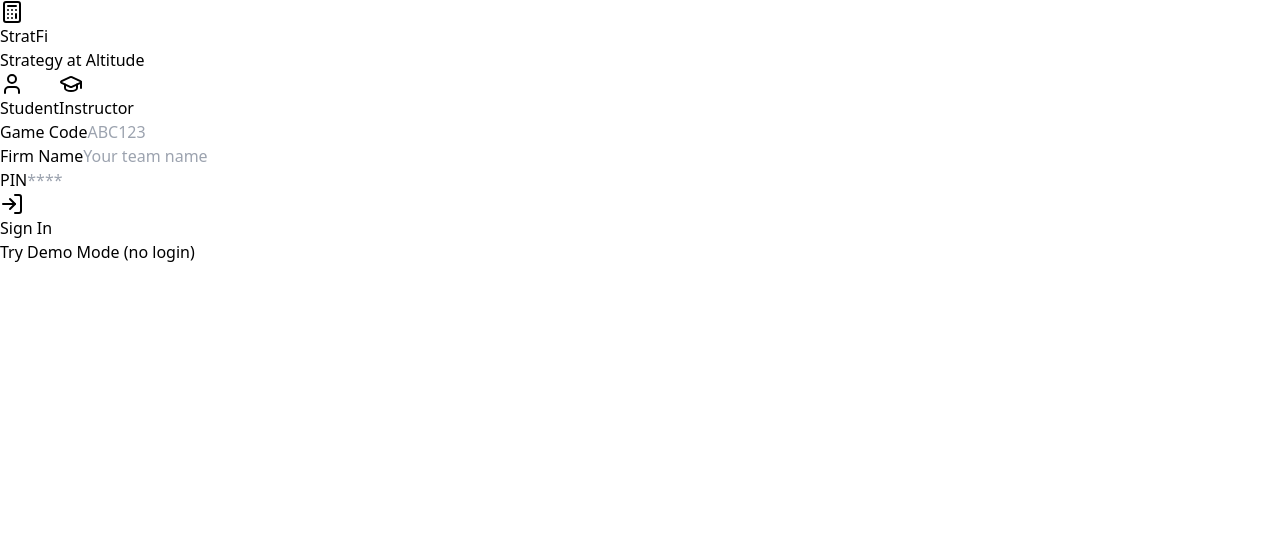
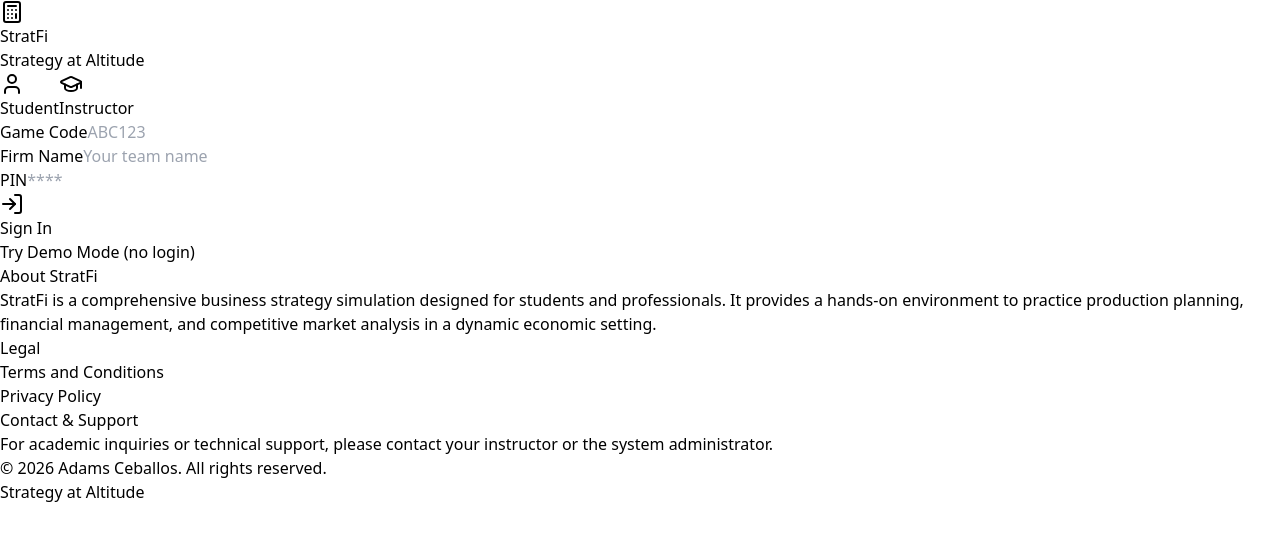
Before and after one commit to adamsconchallos/production-sim, a React (Vite) app: page / in a window 1280 px wide. Shown: the top 540 px of the page. Built offline with nearby package versions, Linux system fonts and the light colour scheme; no server answers; the HTML template or start-up script is replaced by a standard one.

Commit message:
feat: add footer with about, legal and copyright info

```diff
--- a/src/App.jsx
+++ b/src/App.jsx
@@ -27,6 +27,7 @@
 import SubmissionModal from './components/SubmissionModal';
 import SimpleChart from './components/charts/SimpleChart';
 import Leaderboard from './components/Leaderboard';
+import Footer from './components/ui/Footer';
 
 // --- Root App: Auth Gate ---
 export default function App() {
@@ -56,6 +57,8 @@
   // Not logged in and not in demo mode → show login
   if (!session && !demoMode) {
     return (
+      <div className="flex flex-col min-h-screen bg-slate-50">
+        <div className="flex-grow flex items-center justify-center py-12 px-4">
           <LoginPage
             onLoginStudent={loginStudent}
             onLoginInstructor={loginInstructor}
@@ -63,6 +66,9 @@
             onDemo={() => setDemoMode(true)}
             error={error}
           />
+        </div>
+        <Footer />
+      </div>
     );
   }
 
@@ -508,6 +514,8 @@
           gameData={gameData}
         />
 
+        <Footer />
+
       </main>
     </div>
   );
--- a/src/components/TeacherDashboard.jsx
+++ b/src/components/TeacherDashboard.jsx
@@ -28,6 +28,7 @@
 import DemandCurveEditor from './teacher/DemandCurveEditor';
 import LoanReviewPanel from './teacher/LoanReviewPanel';
 import InstructorLeaderboard from './InstructorLeaderboard';
+import Footer from './ui/Footer';
 
 function generatePin() {
   return String(Math.floor(1000 + Math.random() * 9000));
@@ -1087,6 +1088,7 @@
             </div>
           </div>
         )}
+        <Footer />
       </main>
     </div>
   );
--- /dev/null
+++ b/src/components/ui/Footer.jsx
@@ -0,0 +1,45 @@
+import React from 'react';
+
+const Footer = () => {
+  const currentYear = new Date().getFullYear();
+
+  return (
+    <footer className="max-w-7xl mx-auto mt-12 pb-8 px-4 text-slate-500 border-t border-slate-200 pt-8">
+      <div className="grid grid-cols-1 md:grid-cols-3 gap-8">
+        <div>
+          <h4 className="font-bold text-slate-900 mb-3 text-sm uppercase tracking-wider">About StratFi</h4>
+          <p className="text-sm leading-relaxed">
+            StratFi is a comprehensive business strategy simulation designed for students and professionals.
+            It provides a hands-on environment to practice production planning, financial management,
+            and competitive market analysis in a dynamic economic setting.
+          </p>
+        </div>
+        <div>
+          <h4 className="font-bold text-slate-900 mb-3 text-sm uppercase tracking-wider">Legal</h4>
+          <ul className="text-sm space-y-2">
+            <li>
+              <button className="hover:text-indigo-600 transition-colors">Terms and Conditions</button>
+            </li>
+            <li>
+              <button className="hover:text-indigo-600 transition-colors">Privacy Policy</button>
+            </li>
+          </ul>
+        </div>
+        <div className="md:text-right">
+          <h4 className="font-bold text-slate-900 mb-3 text-sm uppercase tracking-wider">Contact & Support</h4>
+          <p className="text-sm mb-4">
+            For academic inquiries or technical support, please contact your instructor or the system administrator.
+          </p>
+          <div className="text-xs font-medium">
+            &copy; {currentYear} Adams Ceballos. All rights reserved.
+          </div>
+        </div>
+      </div>
+      <div className="mt-8 pt-4 border-t border-slate-100 text-[10px] text-center uppercase tracking-[0.2em] font-bold text-slate-400">
+        Strategy at Altitude
+      </div>
+    </footer>
+  );
+};
+
+export default Footer;
```
Also changed, not shown: .claude/settings.local.json. Lines whose indentation alone changed are shown as unchanged.
